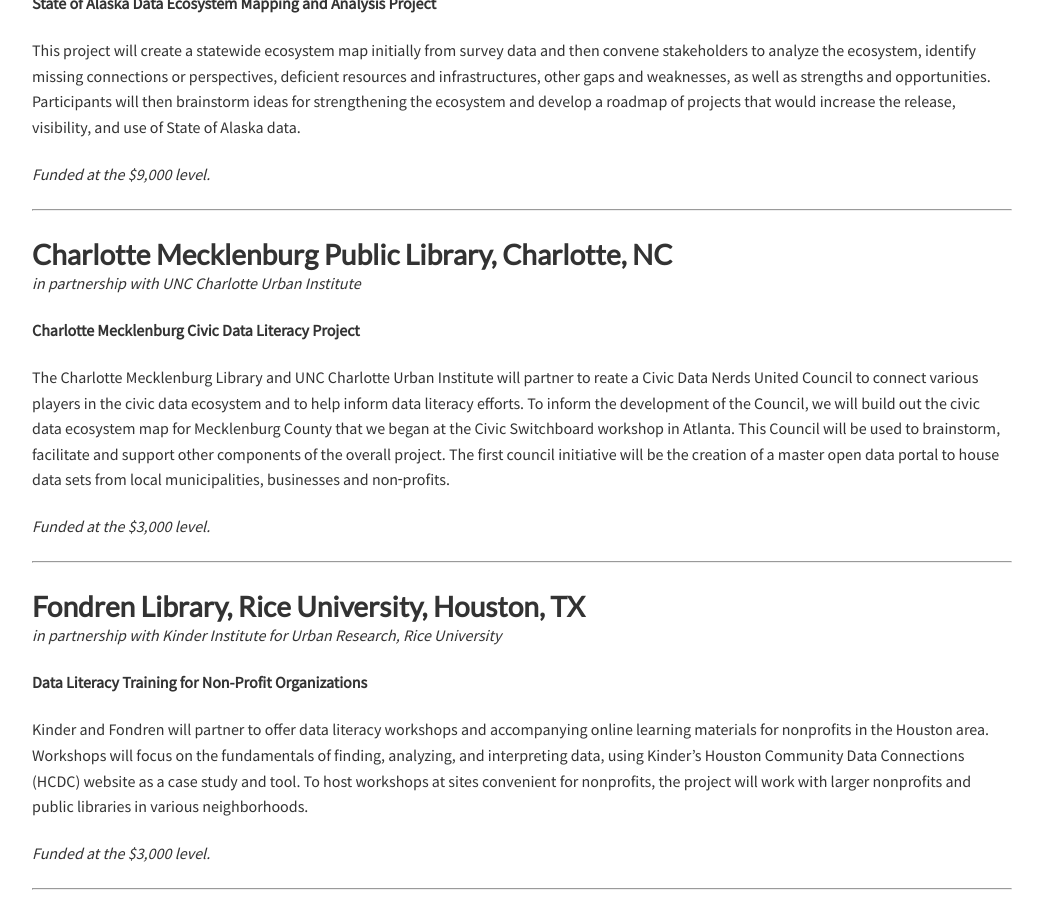
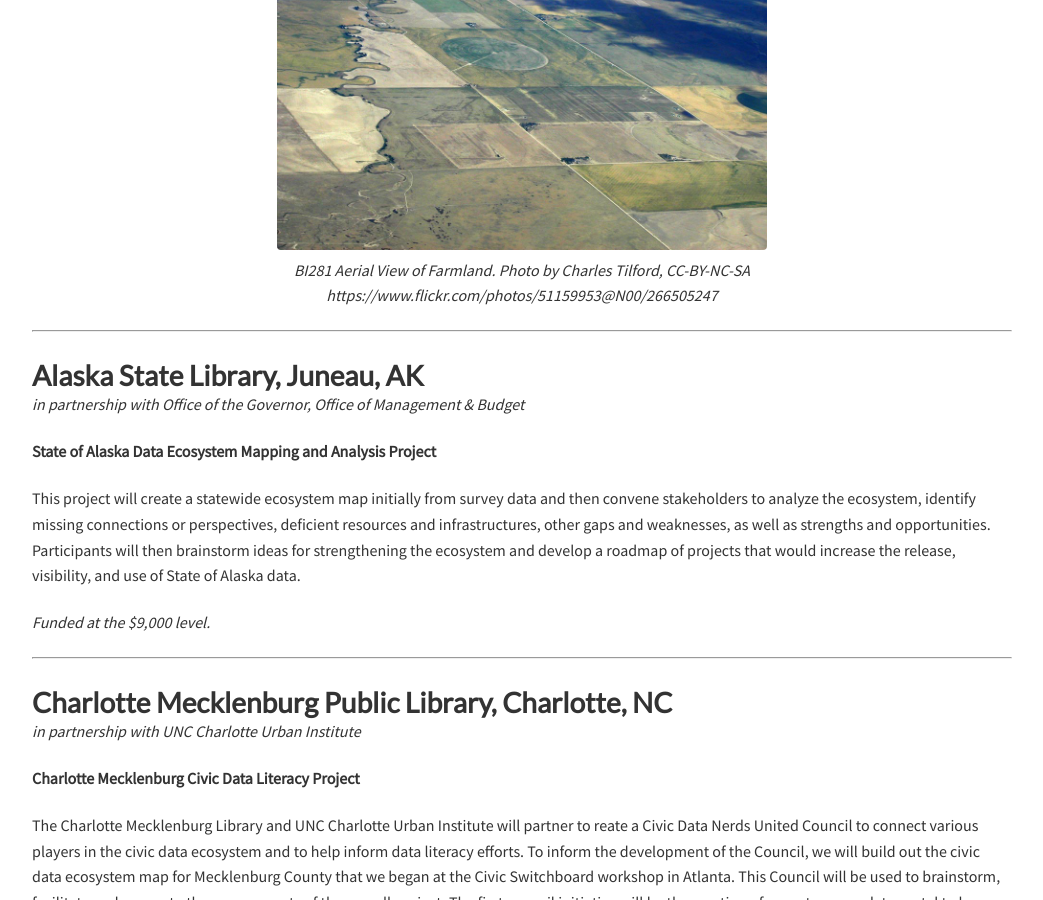
Before and after one commit to civic-switchboard/civic-switchboard.github.io.first, a Jekyll site: the page built from _posts/2018-12-10-post_13.md, in a window 1280 px wide and 900 px high, scrolled down 499 px. Shown: the whole window, without its empty margins (118-1161 px from the left). Built offline with Jekyll 4.4.1, drawn with Linux system fonts in a browser that asks for light colours; nearby versions of some CDN libraries.

Commit message:
added image

```diff
--- a/_posts/2018-12-10-post_13.md
+++ b/_posts/2018-12-10-post_13.md
@@ -6,6 +6,8 @@
 
 #### We are excited to announce the [Civic Switchboard Field Project Awards](https://civic-switchboard.github.io/updates/post_11)!
 The following libraries will lead projects in 2019 that will increase their capacity as a key participant in their local civic data ecosystem. In each awarded project, the library will be working with one or more local community data partner organizations, and its proposed work demonstrated a commitment to understanding and engaging its local civic data ecosystem. The awardees will also contribute details about their work back to Civic Switchboard, informing case studies that will become part of the Civic Switchboard Guide.
+
+{% include image.html file="aerial-view-of-farmland.jpg" description="aerial view of farmland" attribution="BI281 Aerial View of Farmland. Photo by Charles Tilford, CC-BY-NC-SA https://www.flickr.com/photos/51159953@N00/266505247" %}
 
 ***
 ### Alaska State Library, Juneau, AK
```
